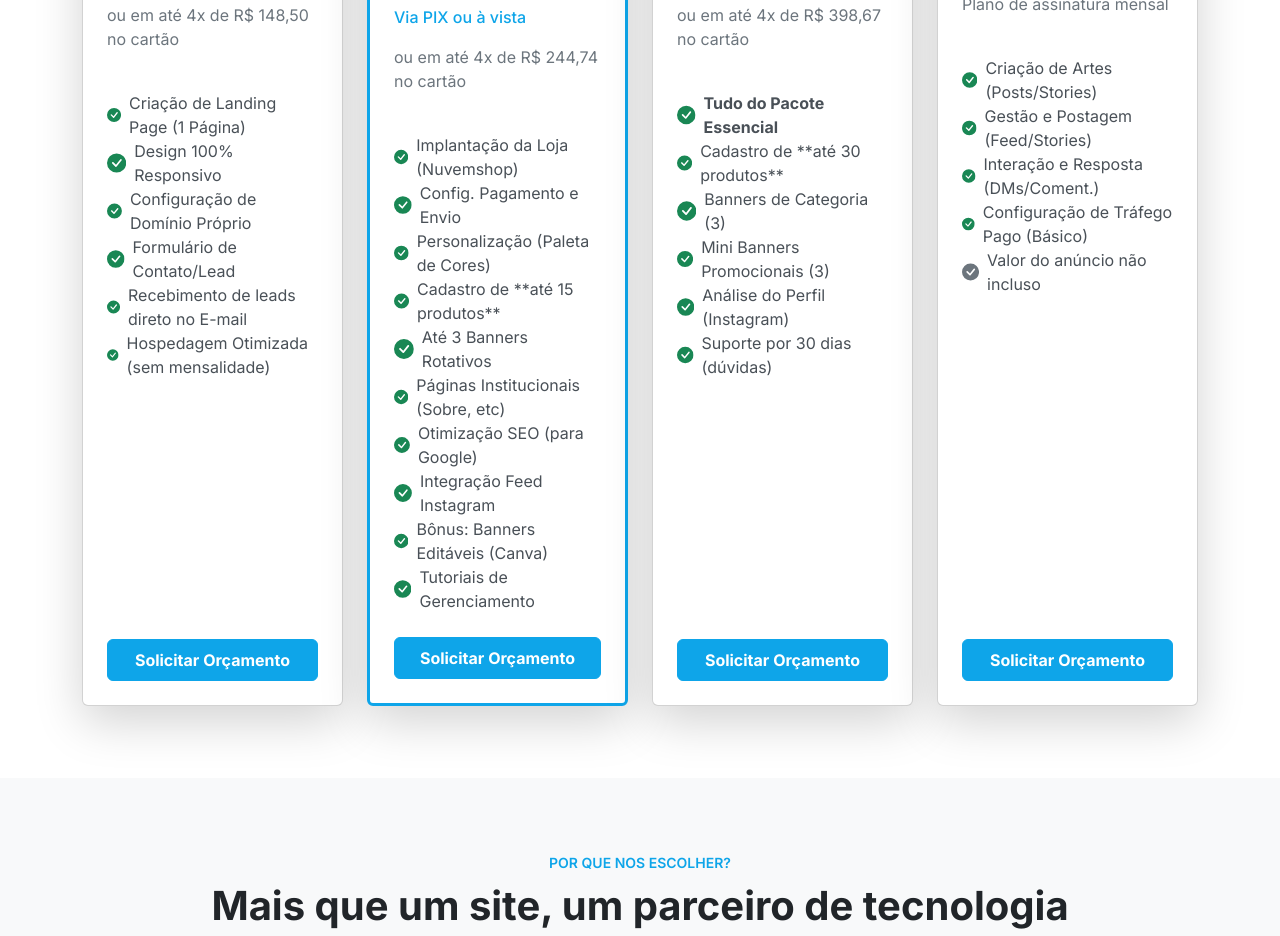
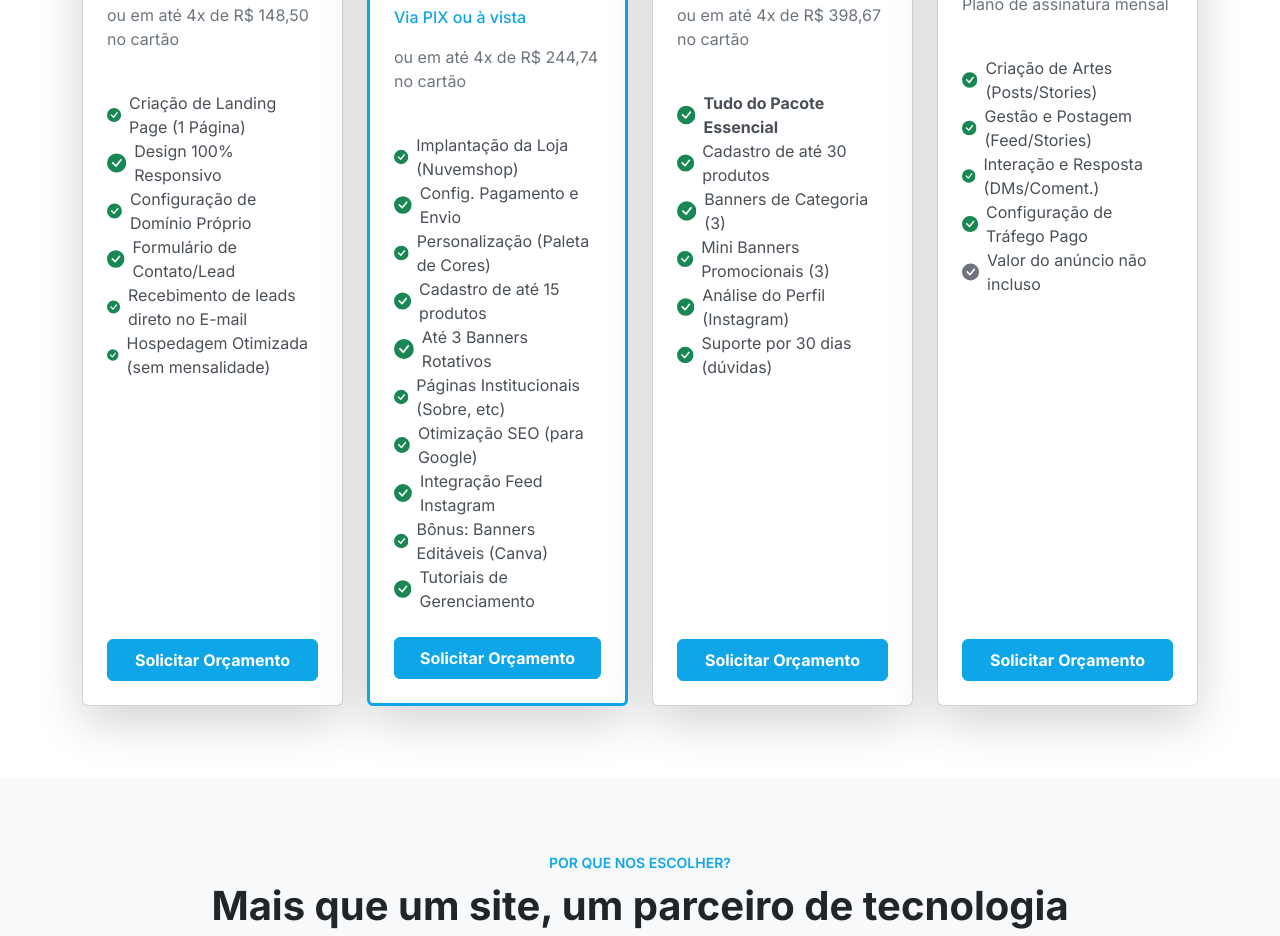
Before and after one commit to Matheusevaristo-coder/evaristo-solutions, a plain HTML site: page index.html in a window 1280 px wide. Shown: the part 2580-3516 px from the top of the page. Drawn offline with nearby package versions, Linux system fonts and the light colour scheme.

Commit message:
Ajuste Textos dos cards

```diff
--- a/index.html
+++ b/index.html
@@ -206,7 +206,7 @@
                             <li class="d-flex align-items-center"><svg class="bi text-success me-2" width="20" height="20"><use xlink:href="#check-circle-fill"/></svg><span class="text-dark-emphasis">Implantação da Loja (Nuvemshop)</span></li>
                             <li class="d-flex align-items-center"><svg class="bi text-success me-2" width="20" height="20"><use xlink:href="#check-circle-fill"/></svg><span class="text-dark-emphasis">Config. Pagamento e Envio</span></li>
                             <li class="d-flex align-items-center"><svg class="bi text-success me-2" width="20" height="20"><use xlink:href="#check-circle-fill"/></svg><span class="text-dark-emphasis">Personalização (Paleta de Cores)</span></li>
-                            <li class="d-flex align-items-center"><svg class="bi text-success me-2" width="20" height="20"><use xlink:href="#check-circle-fill"/></svg><span class="text-dark-emphasis">Cadastro de **até 15 produtos**</span></li>
+                            <li class="d-flex align-items-center"><svg class="bi text-success me-2" width="20" height="20"><use xlink:href="#check-circle-fill"/></svg><span class="text-dark-emphasis">Cadastro de até 15 produtos</span></li>
                             <li class="d-flex align-items-center"><svg class="bi text-success me-2" width="20" height="20"><use xlink:href="#check-circle-fill"/></svg><span class="text-dark-emphasis">Até 3 Banners Rotativos</span></li>
                             <li class="d-flex align-items-center"><svg class="bi text-success me-2" width="20" height="20"><use xlink:href="#check-circle-fill"/></svg><span class="text-dark-emphasis">Páginas Institucionais (Sobre, etc)</span></li>
                             <li class="d-flex align-items-center"><svg class="bi text-success me-2" width="20" height="20"><use xlink:href="#check-circle-fill"/></svg><span class="text-dark-emphasis">Otimização SEO (para Google)</span></li>
@@ -237,7 +237,7 @@
 
                         <ul class="list-unstyled space-y-4 mb-4">
                             <li class="d-flex align-items-center"><svg class="bi text-success me-2" width="20" height="20"><use xlink:href="#check-circle-fill"/></svg><span class="text-dark-emphasis"><strong>Tudo do Pacote Essencial</strong></span></li>
-                            <li class="d-flex align-items-center"><svg class="bi text-success me-2" width="20" height="20"><use xlink:href="#check-circle-fill"/></svg><span class="text-dark-emphasis">Cadastro de **até 30 produtos**</span></li>
+                            <li class="d-flex align-items-center"><svg class="bi text-success me-2" width="20" height="20"><use xlink:href="#check-circle-fill"/></svg><span class="text-dark-emphasis">Cadastro de até 30 produtos</span></li>
                             <li class="d-flex align-items-center"><svg class="bi text-success me-2" width="20" height="20"><use xlink:href="#check-circle-fill"/></svg><span class="text-dark-emphasis">Banners de Categoria (3)</span></li>
                             <li class="d-flex align-items-center"><svg class="bi text-success me-2" width="20" height="20"><use xlink:href="#check-circle-fill"/></svg><span class="text-dark-emphasis">Mini Banners Promocionais (3)</span></li>
                             <li class="d-flex align-items-center"><svg class="bi text-success me-2" width="20" height="20"><use xlink:href="#check-circle-fill"/></svg><span class="text-dark-emphasis">Análise do Perfil (Instagram)</span></li>
@@ -267,7 +267,7 @@
                             <li class="d-flex align-items-center"><svg class="bi text-success me-2" width="20" height="20"><use xlink:href="#check-circle-fill"/></svg><span class="text-dark-emphasis">Criação de Artes (Posts/Stories)</span></li>
                             <li class="d-flex align-items-center"><svg class="bi text-success me-2" width="20" height="20"><use xlink:href="#check-circle-fill"/></svg><span class="text-dark-emphasis">Gestão e Postagem (Feed/Stories)</span></li>
                             <li class="d-flex align-items-center"><svg class="bi text-success me-2" width="20" height="20"><use xlink:href="#check-circle-fill"/></svg><span class="text-dark-emphasis">Interação e Resposta (DMs/Coment.)</span></li>
-                            <li class="d-flex align-items-center"><svg class="bi text-success me-2" width="20" height="20"><use xlink:href="#check-circle-fill"/></svg><span class="text-dark-emphasis">Configuração de Tráfego Pago (Básico)</span></li>
+                            <li class="d-flex align-items-center"><svg class="bi text-success me-2" width="20" height="20"><use xlink:href="#check-circle-fill"/></svg><span class="text-dark-emphasis">Configuração de Tráfego Pago</span></li>
                             <li class="d-flex align-items-center"><svg class="bi text-secondary me-2" width="20" height="20"><use xlink:href="#check-circle-fill"/></svg><span class="text-dark-emphasis">Valor do anúncio não incluso</span></li>
                         </ul>
 
```
